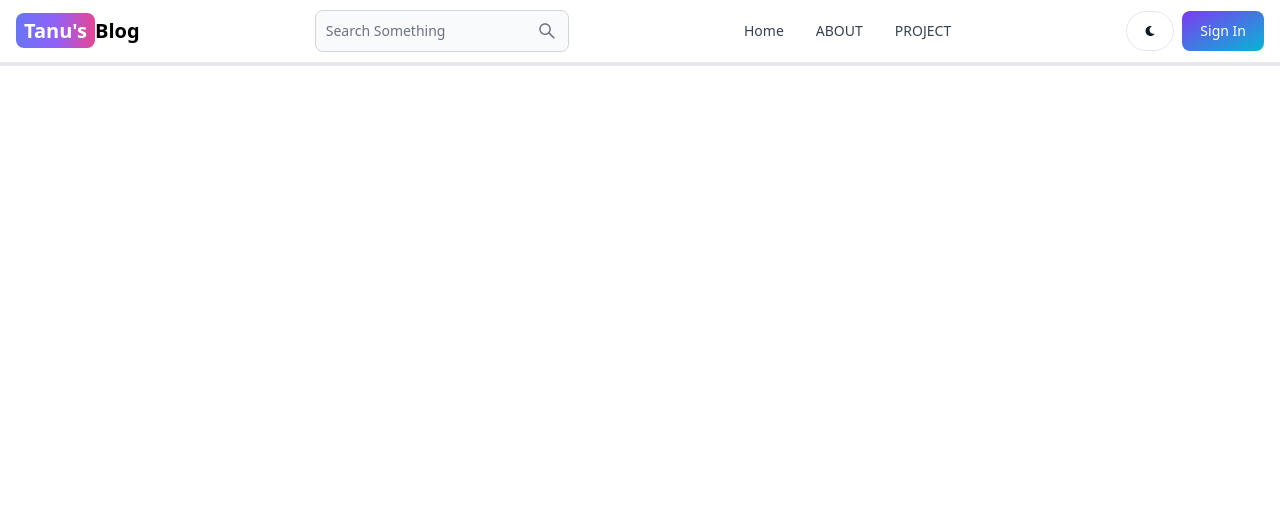
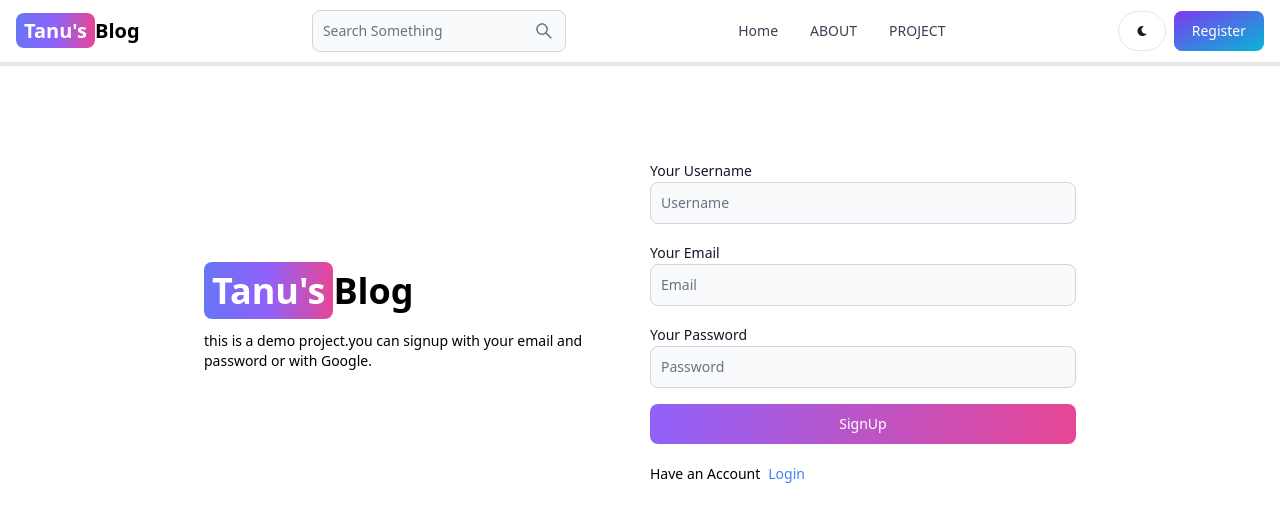
Before and after one commit to tanugautam3456/My-Articles, a React (Vite) app in the folder Client/: page /register in a window 1280 px wide. Shown: the top 522 px of the page. Built offline with nearby package versions, Linux system fonts and the light colour scheme.

Commit message:
signup page UI completed

```diff
--- a/Client/src/App.jsx
+++ b/Client/src/App.jsx
@@ -16,8 +16,8 @@
     <Routes>
       <Route path="/" element={<Home />} />
       <Route path="/about" element={<About />} />
-      <Route path="/signup" element={<SignUp />} />
-      <Route path="/sign-in" element={<SignIn />} />
+      <Route path="/login" element={<SignUp />} />
+      <Route path="/register" element={<SignIn />} />
       <Route path="/dashboard" element={<DashBoard />} />
       <Route path="/project" element={<Project />} />
     </Routes>
--- a/Client/src/components/Header.jsx
+++ b/Client/src/components/Header.jsx
@@ -24,8 +24,8 @@
       <Button className='w-12 h-10 sm:inline hidden' color='gray' pill>
         <FaMoon/>
       </Button>
-      <Link to='/sign-in'>
-      <Button gradientDuoTone="purpleToBlue">Sign In</Button>
+      <Link to='/register'>
+      <Button gradientDuoTone="purpleToBlue">Register</Button>
       </Link>
       <Navbar.Toggle/>
       </div>
--- a/Client/src/pages/SignIn.jsx
+++ b/Client/src/pages/SignIn.jsx
@@ -1,9 +1,42 @@
 import React from 'react'
+import { Link } from 'react-router-dom'
+import { Button, Label, TextInput } from 'flowbite-react'
 
 function SignIn() {
   return (
-    <div>
-      hhhhh
+    <div className='mt-20 min-h-screen'>
+
+      <div className='flex p-3 max-w-4xl mx-auto flex-col md:flex-row md:items-center gap-5' >
+
+        <div className='flex-1'>
+          <Link to='/' className='font-bold text-4xl dark:text-white'>
+            <span className='px-2 py-1 bg-gradient-to-r from-indigo-500 via-purple-500 to-pink-500 rounded-lg text-white'>Tanu's</span>Blog
+          </Link>
+          <p className='text-sm mt-5'>this is a demo project.you can signup with your email and password or with Google.</p>
+        </div>
+
+        <div className='flex-1'>
+          <form className='flex flex-col gap-4'>
+            <div>
+              <Label value='Your Username'/>
+              <TextInput type='text' placeholder='Username'/>
+            </div>
+            <div>
+              <Label value='Your Email'/>
+              <TextInput type='text' placeholder='Email'/>
+            </div>
+            <div>
+              <Label value='Your Password'/>
+              <TextInput type='text' placeholder='Password'/>
+            </div>
+            <Button gradientDuoTone='purpleToPink'>SignUp</Button>
+          </form>
+          <div className='flex gap-2 text-sm mt-5'>
+            <span> Have an Account</span>
+            <Link to='/login' className='text-blue-500'>Login</Link>
+          </div>
+        </div>
+      </div>
     </div>
   )
 }
--- a/Client/src/pages/SignUp.jsx
+++ b/Client/src/pages/SignUp.jsx
@@ -2,8 +2,8 @@
 
 function SignUp() {
   return (
-    <div>ff
-
+    <div>
+      signup
     </div>
   )
 }
```
